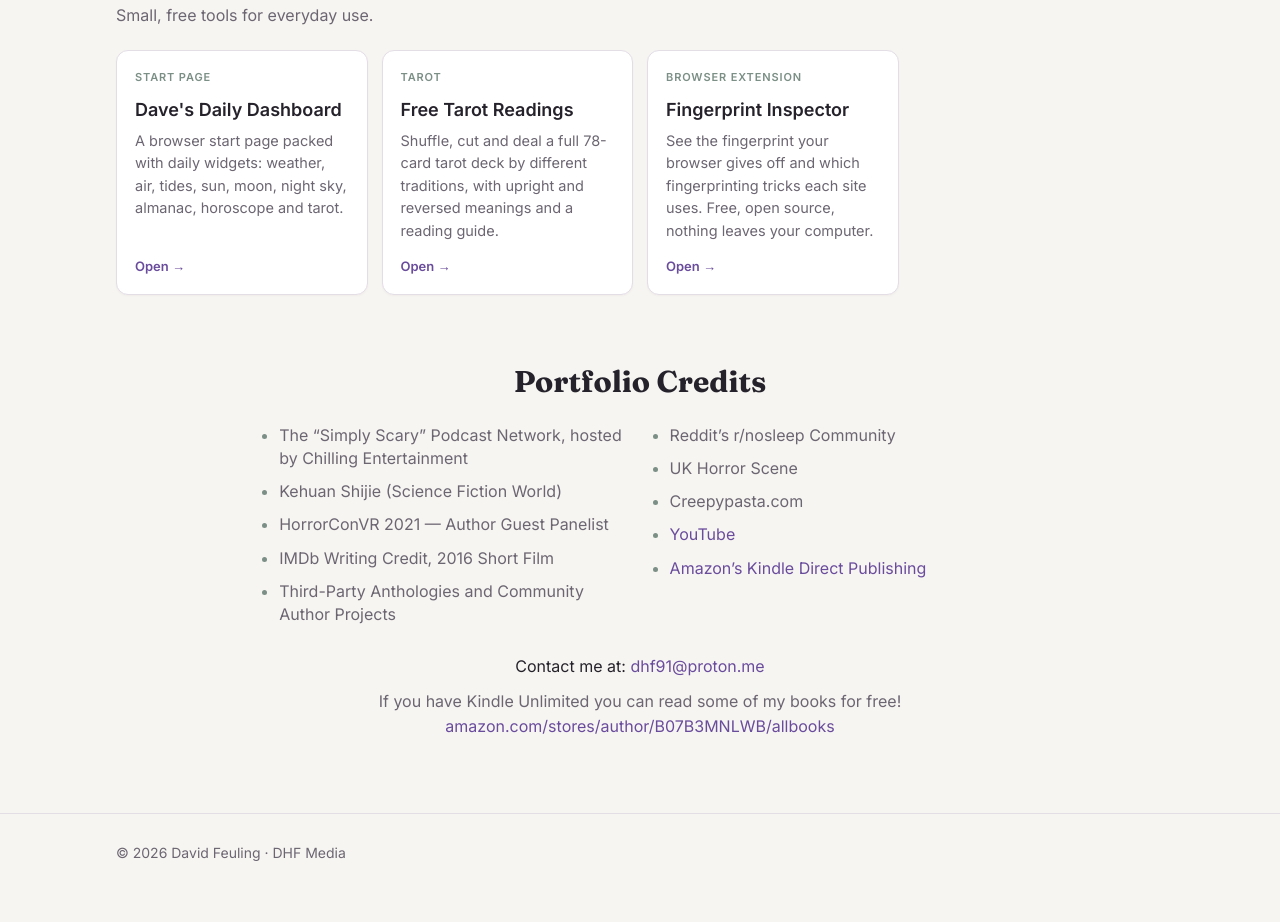
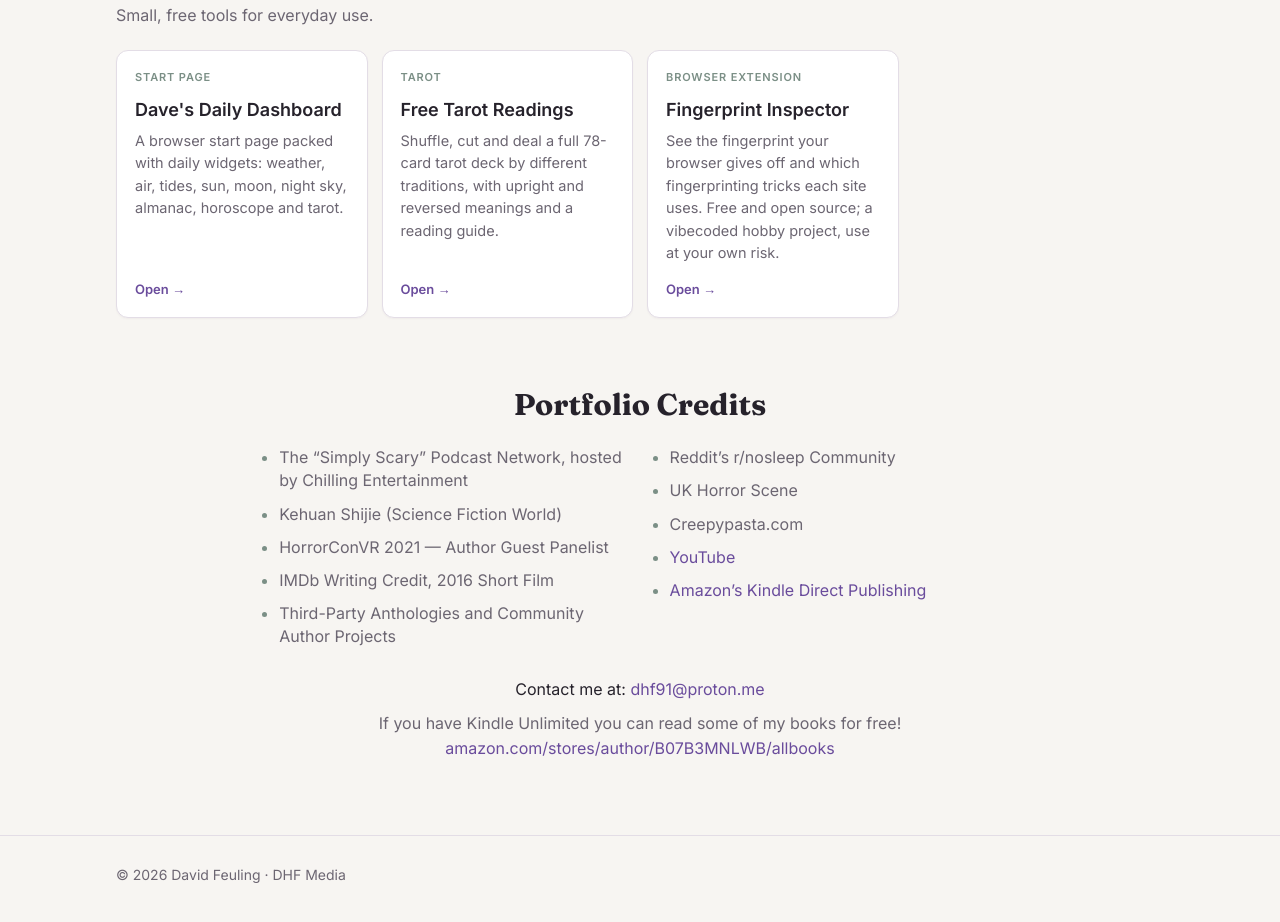
Before and after one commit to DHFM91/DHFM91.github.io, a plain HTML site: page index.html in a window 1280 px wide. Shown: the part 2242-3164 px from the top of the page. Drawn offline with Linux system fonts and the light colour scheme.

Commit message:
Fingerprint Inspector card: replace privacy promise with use-at-your-own-risk note

```diff
--- a/index.html
+++ b/index.html
@@ -261,7 +261,7 @@ const SECTIONS = [
       { title: "Free Tarot Readings", tag: "Tarot", link: "/tarot-table/",
         text: "Shuffle, cut and deal a full 78-card tarot deck by different traditions, with upright and reversed meanings and a reading guide." },
       { title: "Fingerprint Inspector", tag: "Browser extension", link: "/fingerprint-inspector/",
-        text: "See the fingerprint your browser gives off and which fingerprinting tricks each site uses. Free, open source, nothing leaves your computer." },
+        text: "See the fingerprint your browser gives off and which fingerprinting tricks each site uses. Free and open source; a vibecoded hobby project, use at your own risk." },
     ]
   },
 ];
```
